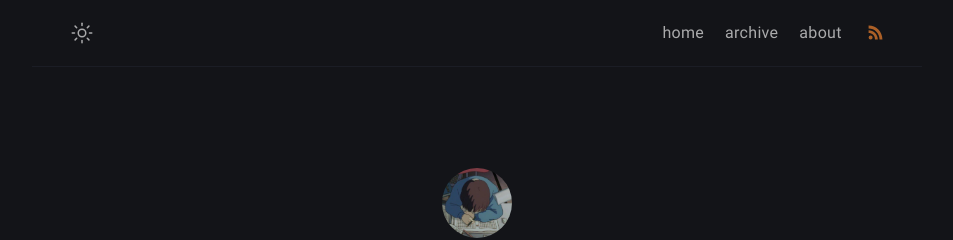
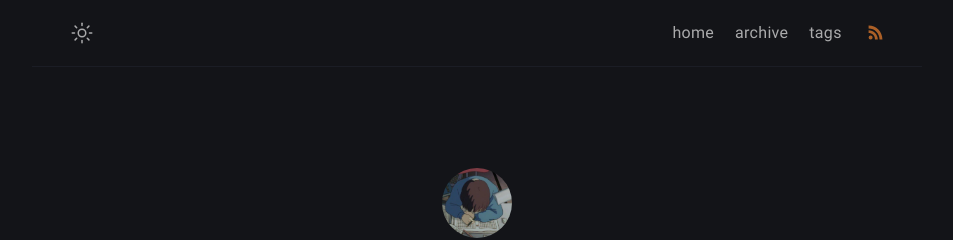
Before and after one commit to iwdstry/yeieje, a Jekyll site: the page built from index.md, in a window 1280 px wide. Shown: the top 240 px of the page, without its empty margins (163-1116 px from the left). Built offline with Jekyll 4.4.1, drawn with Linux system fonts in a browser that asks for light colours.

Commit message:
Create menus.yml

```diff
--- a/_data/menus.yml
+++ b/_data/menus.yml
@@ -6,8 +6,8 @@
   url: /yeieje/archive/
   external: false
 
-- title: about
-  url: /yeieje/about/
+- title: tags
+  url: /yeieje/tags/
   external: false # set true if you using external link, see below
 
 # Example:
```
